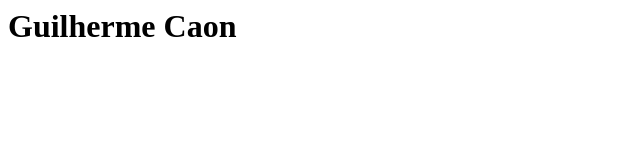
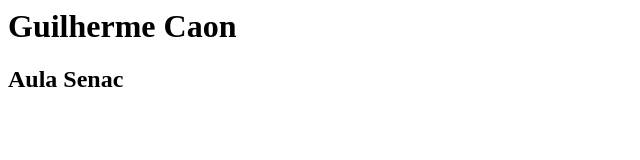
Before and after one commit to caon-guilherme/aula_senac, a plain HTML site: page index.html in a window 1280 px wide. Shown: the whole page, without its empty margins (0-640 px from the left). Drawn offline with Linux system fonts and the light colour scheme.

Commit message:
home senac

```diff
--- a/index.html
+++ b/index.html
@@ -1 +1,2 @@
 <h1>Guilherme Caon</h1>
+<h2>Aula Senac</h2>
```
